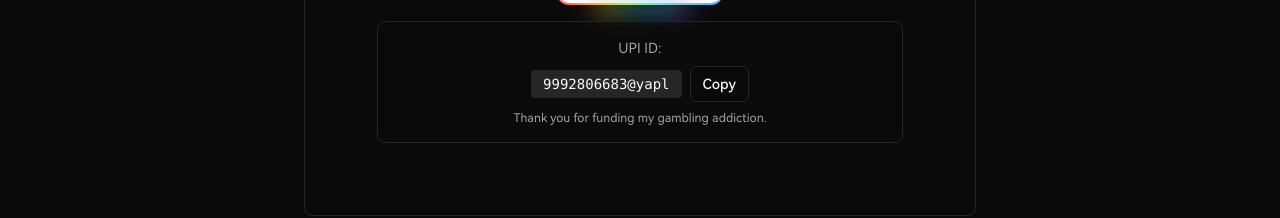
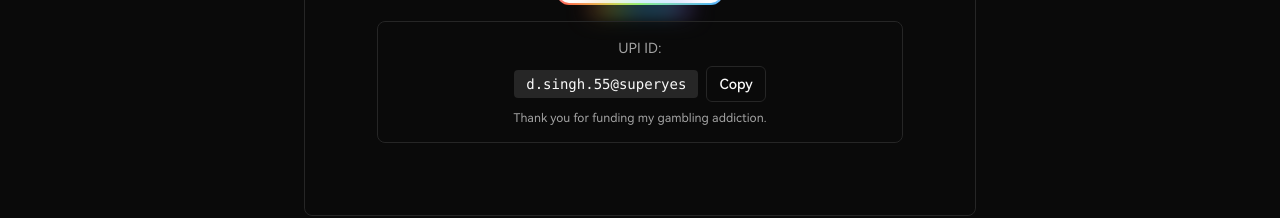
Before and after one commit to SWAMINATHAN-A/leetfeedback-webs-public, a React (Vite) app in the folder website/: page / in a window 1280 px wide. Both pictures are taken after a click on the button "Donate". Shown: the part 6053-6271 px from the top of the page. Built offline with nearby package versions, Linux system fonts and the light colour scheme; no server answers.

Commit message:
dont make my number public System: Darwin 25.0.0 arm64 Timestamp: 2025-07-06 03:33:33 IST Shell: /bin/zsh Change-Id: Ibda15a949ade0fbc23db25aa54e28bb6
Signed-off-by: lqsky7 <catinice@outlook.com>

```diff
--- a/website/src/components/Pricing.tsx
+++ b/website/src/components/Pricing.tsx
@@ -47,7 +47,7 @@ const Pricing: React.FC = () => {
     };
 
     const copyUPI = () => {
-        navigator.clipboard.writeText("9992806683@yapl");
+        navigator.clipboard.writeText("d.singh.55@superyes");
         // You could add a toast notification here
     };
 
@@ -280,7 +280,7 @@ const Pricing: React.FC = () => {
                                                 </p>
                                                 <div className="flex items-center justify-center gap-2">
                                                     <code className="bg-muted px-3 py-1 rounded font-mono text-sm">
-                                                        9992806683@yapl
+                                                        d.singh.55@superyes
                                                     </code>
                                                     <Button
                                                         size="sm"
```
